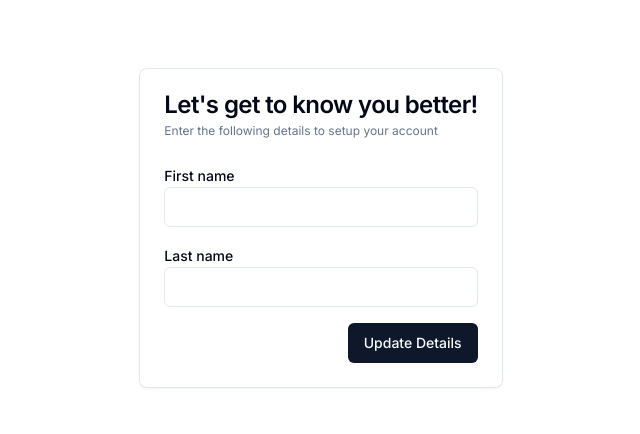
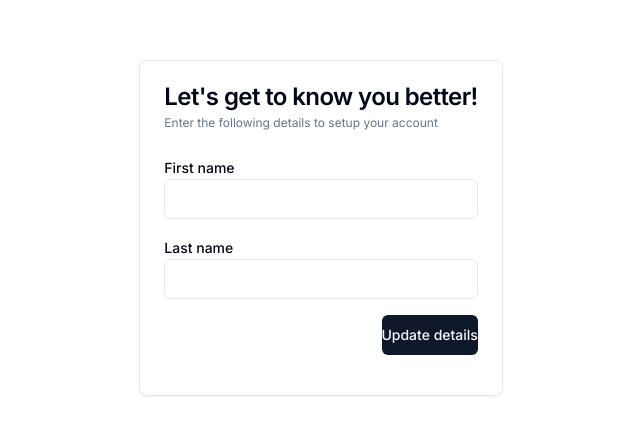
Before and after one commit to Atendimento2005/react-profile-builder, a Next.js app: page /onboarding in a window 1280 px wide. Shown: the part 172-606 px from the top of the page, without its empty margins (319-959 px from the left). Built offline with nearby package versions, Linux system fonts and the light colour scheme; no server answers.

Commit message:
fixed onboarding

```diff
--- a/src/app/onboarding/actions.js
+++ b/src/app/onboarding/actions.js
@@ -15,8 +15,8 @@ export async function onboardUser(formData) {
   });
 
   if (error) {
-    console.log("Error on update user");
-    redirect("/error");
+    console.log(error.code);
+    return error.code;
   }
 
   if (data) {
--- a/src/app/onboarding/page.jsx
+++ b/src/app/onboarding/page.jsx
@@ -9,14 +9,20 @@ import {
 import { Input } from "@/components/ui/input";
 import { Label } from "@/components/ui/label";
 import { Button } from "@/components/ui/button";
+import { LoaderCircle } from "lucide-react";
 import { onboardUser } from "./actions";
 
 import { createClient } from "@/utils/supabase/client";
+
 import { useRouter } from "next/navigation";
-import { useEffect } from "react";
+import { useEffect, useState } from "react";
 export default function Onboarding() {
   const supabase = createClient();
   const router = useRouter();
+
+  const [isLoading, setIsLoading] = useState(false);
+  const [allowInput, setAllowInput] = useState(true);
+  const [broadcast, setBroadcast] = useState({}); //{status: "success|error", "message":"message"}
 
   useEffect(() => {
     supabase.auth.getUser().then((res) => {
@@ -34,6 +40,18 @@ export default function Onboarding() {
       }
     });
   });
+
+  const handleOnboard = (formData) => {
+    onboardUser(formData).then((errorCode) => {
+      setIsLoading(false);
+      setAllowInput(true);
+      if (errorCode) {
+        setBroadcast({ status: "error", message: errorCode });
+      } else {
+        setBroadcast({});
+      }
+    });
+  };
 
   return (
     <div className="min-h-screen w-full container flex flex-row items-center justify-center">
@@ -56,10 +74,31 @@ export default function Onboarding() {
                 <Input name="l_name" id="l_name"></Input>
               </div>
               <div className="flex">
-                <Button formAction={onboardUser} className="ml-auto">
-                  Update Details
+                <Button
+                  formAction={handleOnboard}
+                  disabled={!allowInput}
+                  onClick={() => {
+                    setIsLoading(true);
+                    setTimeout(() => setAllowInput(false), 50);
+                  }}
+                  className="ml-auto w-24"
+                >
+                  {isLoading ? (
+                    <LoaderCircle width={20} className="animate-spin" />
+                  ) : (
+                    "Update details"
+                  )}
                 </Button>
               </div>
+              {broadcast ? (
+                <p
+                  className={"text-sm ".concat(
+                    broadcast.status === "error" ? "text-red-600" : null,
+                  )}
+                >
+                  {broadcast.message}
+                </p>
+              ) : null}
             </div>
           </form>
         </CardContent>
```
